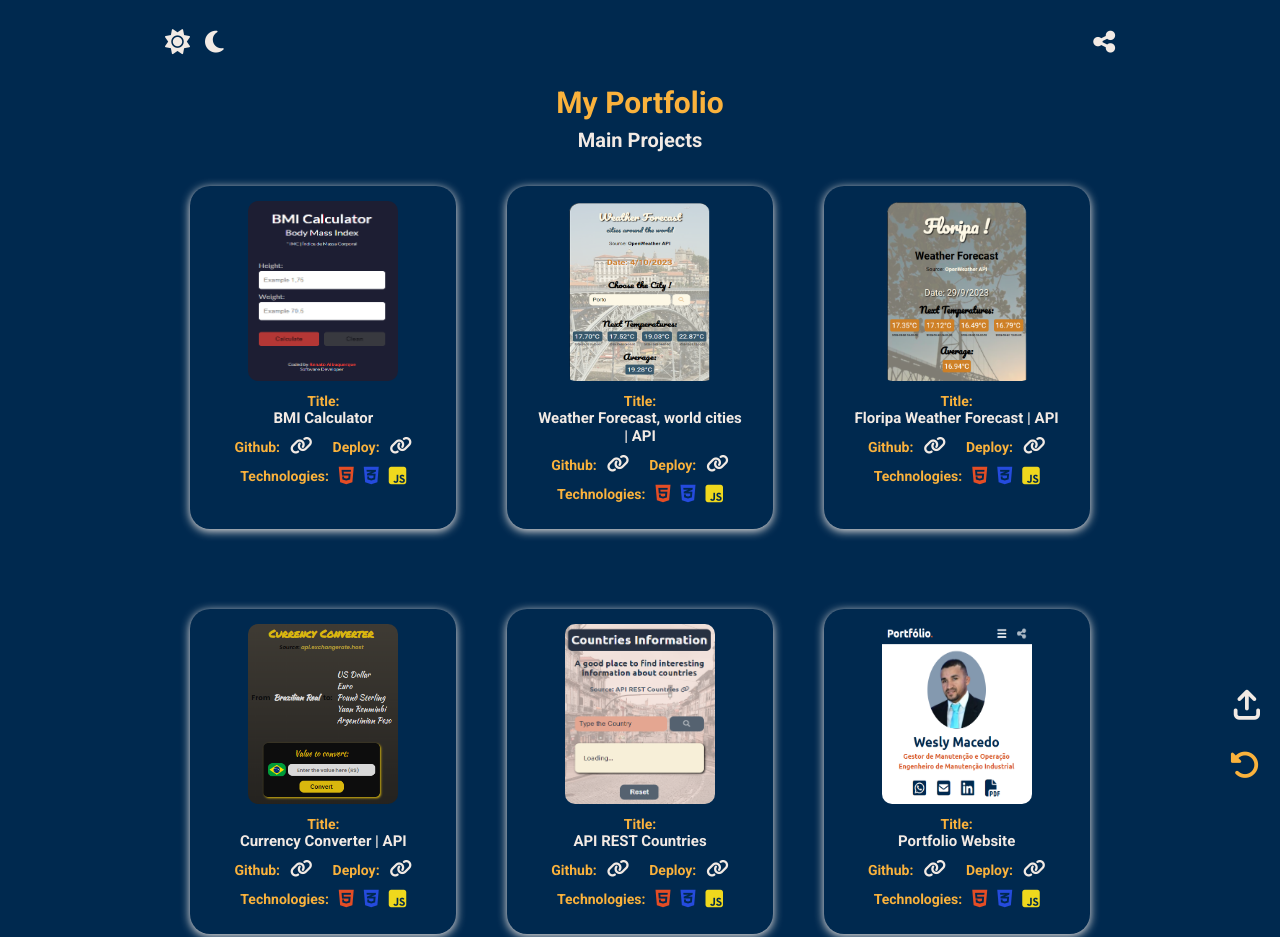
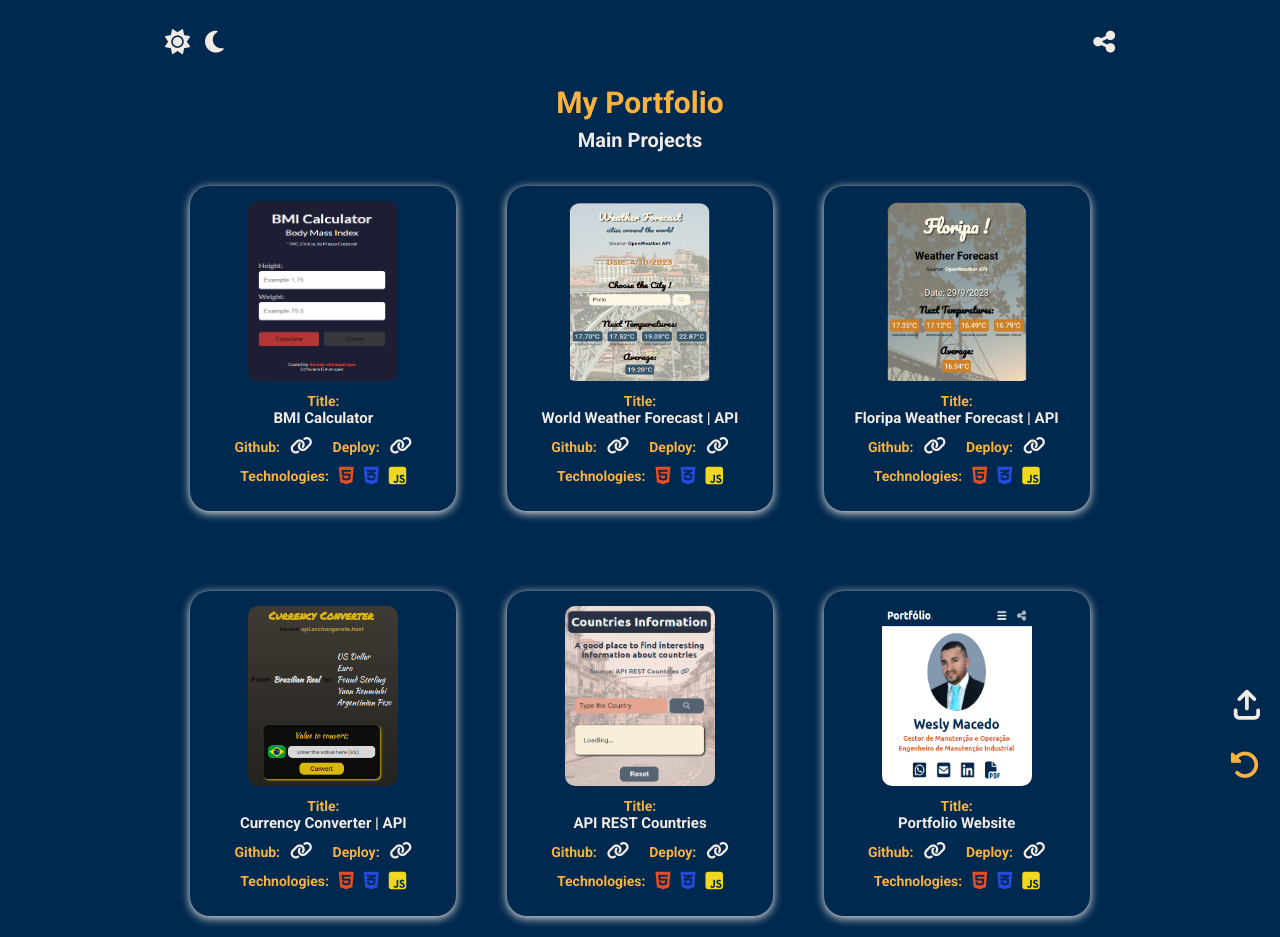
Before and after one commit to renato-albuquerque/rma-contacts, a plain HTML site: page portfolio.html in a window 1280 px wide. Shown: the top 937 px of the page. Drawn offline with Linux system fonts and the light colour scheme.

Commit message:
refactor, updated info project: world weather forecast

```diff
--- a/portfolio.html
+++ b/portfolio.html
@@ -89,7 +89,7 @@
                 <img class="imageEachProjectPortfolio" src="images/images-portfolio/portfolio-image-world_weather.png" alt="Image about the project: Weather Forecast, Cities around the World | OpenWeather API.">
                 <div class="wrapInfoProjectPortfolio-1">
                     <h4 class="titlePortfolio">Title:</h4>
-                    <h3 class="subtitlePortfolio">Weather Forecast, world cities | API</h3>
+                    <h3 class="subtitlePortfolio">World Weather Forecast | API</h3>
                 </div>
                 <div class="wrapGithubDeployPortfolio">
                     <div class="wrapInfoProjectPortfolio-2"> <!-- Strategy to put the tags below in "ROW" direction. -->
```
